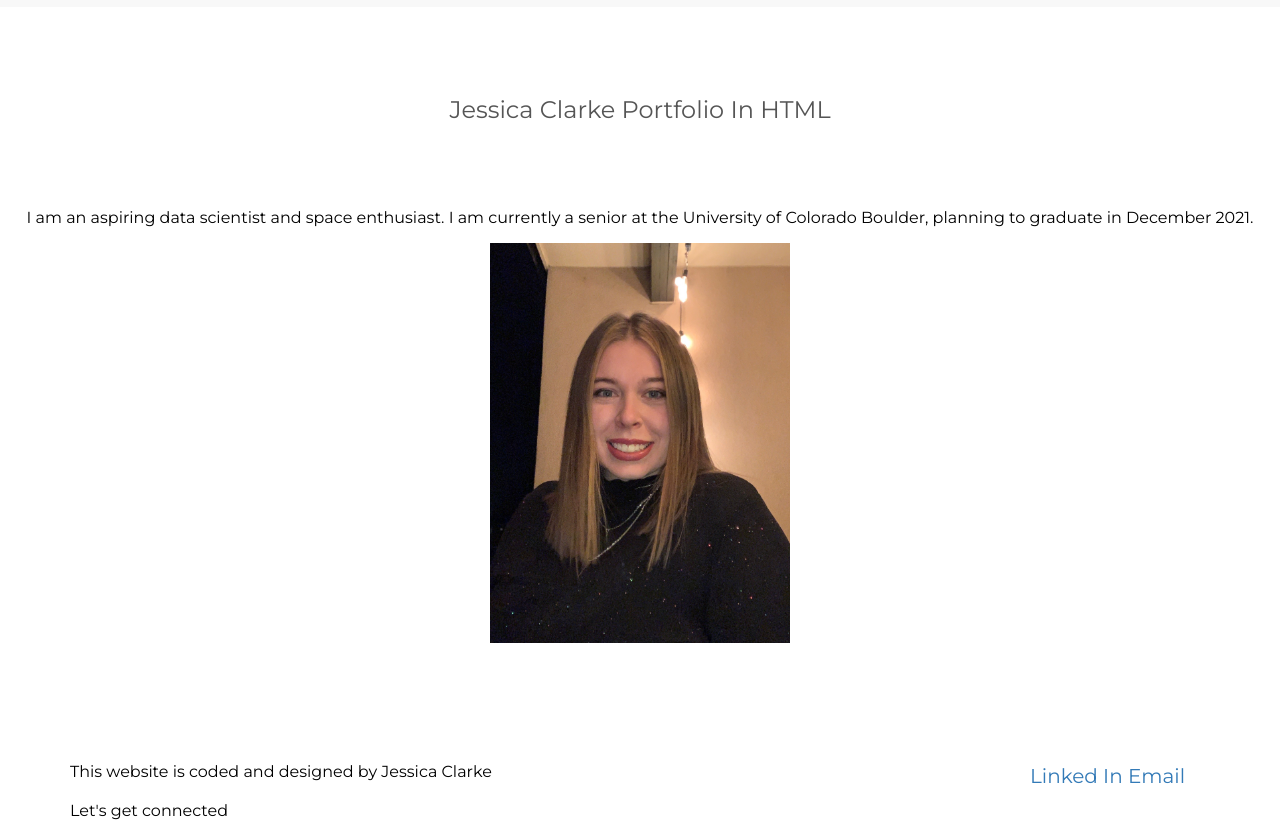
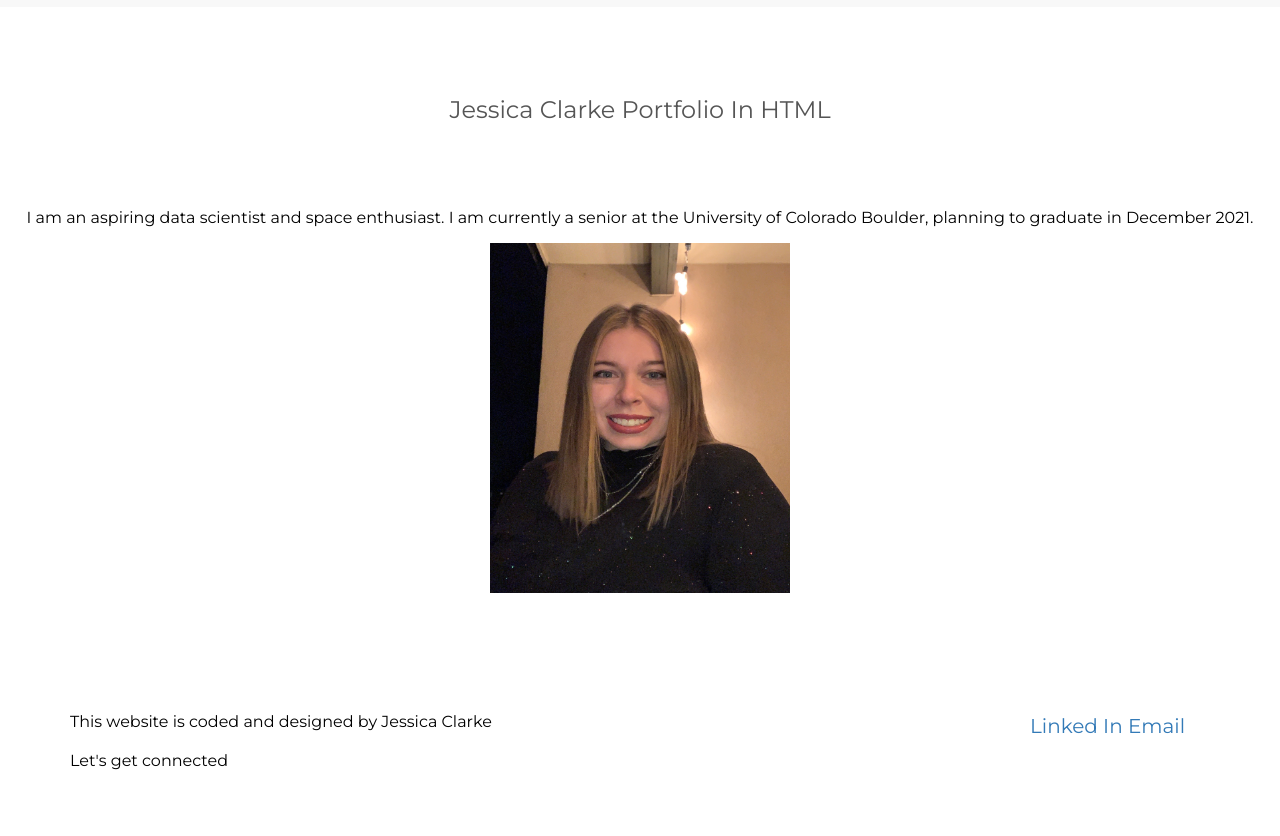
Before and after one commit to jecl9158/jecl9158.github.io, a plain HTML site: page wa5.html in a window 1280 px wide. Shown: the part 73-909 px from the top of the page. After the commit the page ends 859 px from the top, so only its background shows below. Drawn offline with nearby package versions, Linux system fonts and the light colour scheme.

Commit message:
Update wa5.html

```diff
--- a/wa5.html
+++ b/wa5.html
@@ -100,7 +100,7 @@
     <div class="margin">
         <p style = "color:black"> I am an aspiring data scientist and space enthusiast. I am currently a senior at the University of
         Colorado Boulder, planning to graduate in December 2021.</p>
-        <img src="profilepic1.JPG" class="rounded float-left" alt="profile pic" width = "300" height="400">
+        <img src="profilepic1.JPG" class="rounded float-left" alt="profile pic" width = "300" height="350">
 <br>
     </div>
 </div>
```
